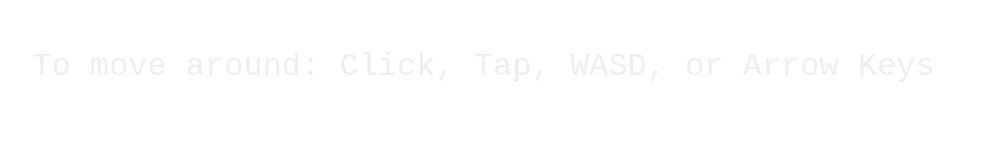
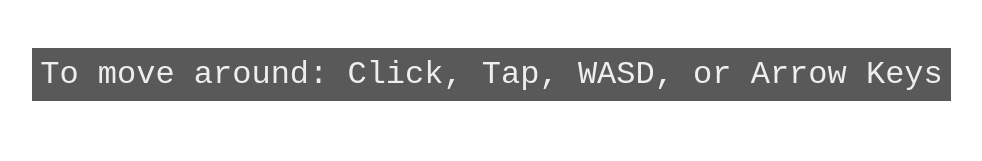
Before and after one commit to kazvee/heliopolis, a website built with Vite: page index.html in a window 1280 px wide. Shown: the whole page, without its empty margins (39-1021 px from the left). Built offline with nearby package versions, Linux system fonts and the light colour scheme; files whose address does not match are found by name; what kaboom would draw is missing.

Commit message:
feat: update styling of movement instructions for readability

```diff
--- a/style.css
+++ b/style.css
@@ -65,4 +65,6 @@ body {
   flex-direction: column;
   color: rgb(238, 238, 238);
   user-select: none;
+  background: rgba(34, 34, 34, 0.75);
+  padding: 0.5rem;
 }
```
